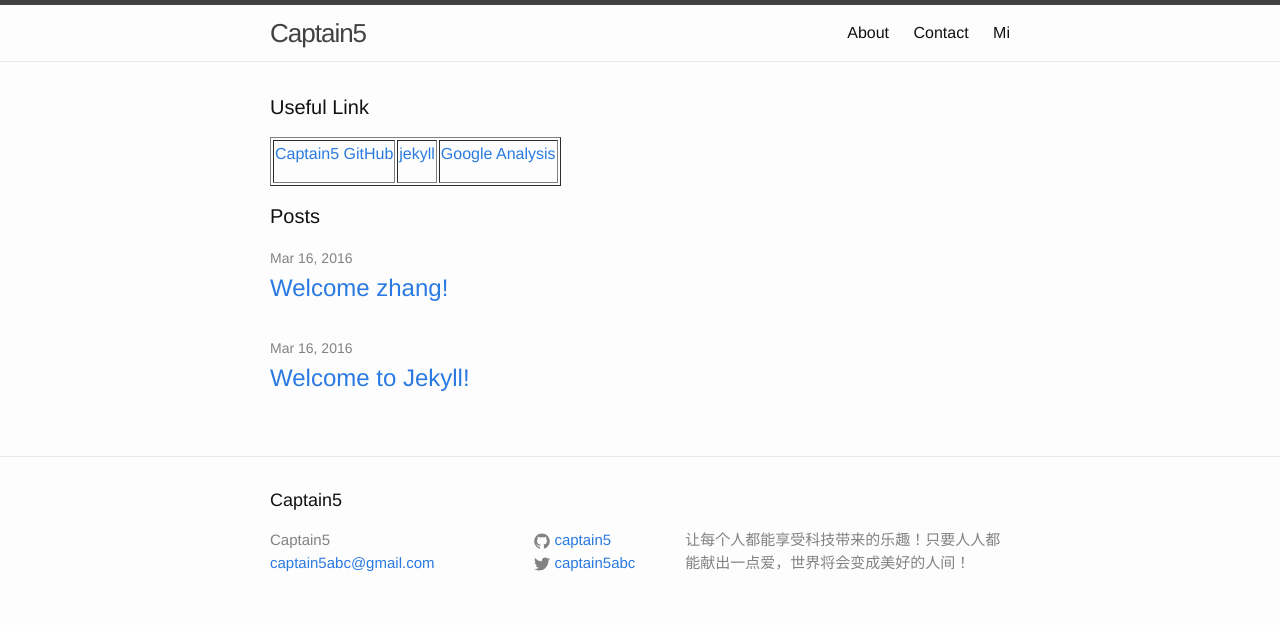
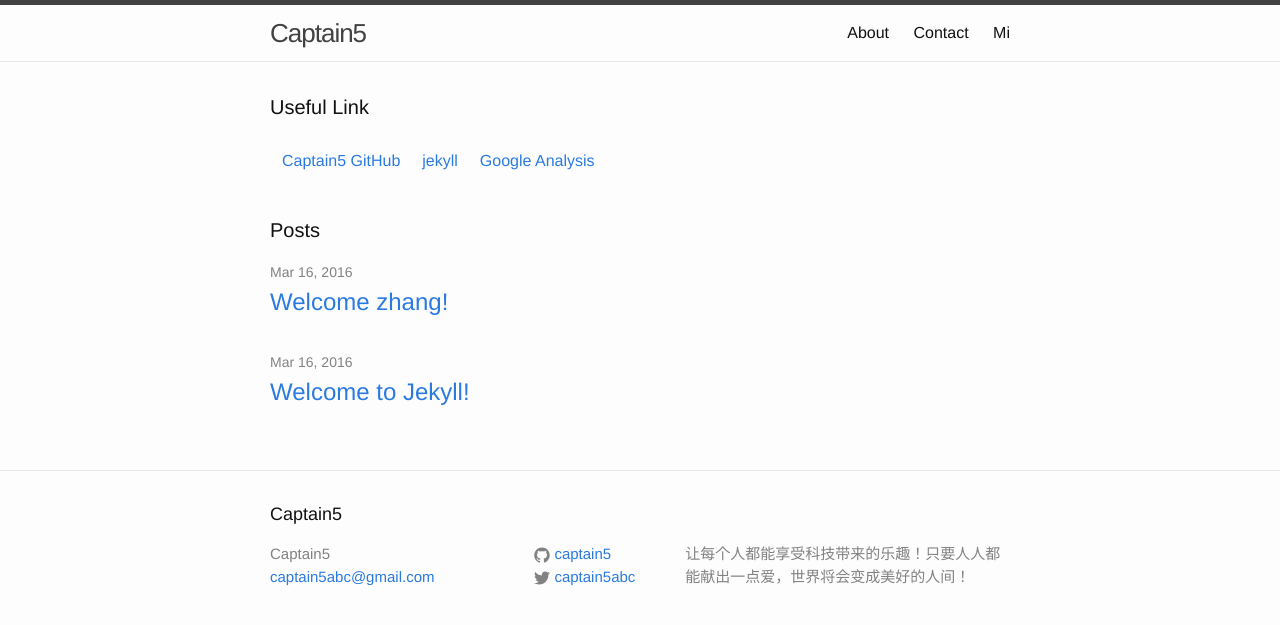
Before and after one commit to captain5/captain5.github.io, a Jekyll site: the page built from index.html, in a window 1280 px wide. Shown: the top 625 px of the page. Built offline with Jekyll 4.4.1, drawn with Linux system fonts in a browser that asks for light colours.

Commit message:
Update index.html

```diff
--- a/index.html
+++ b/index.html
@@ -4,7 +4,7 @@ layout: default
 
 <div class="home">
   <h1 class="page-heading">Useful Link</h1>
-  <table border=1><tr><td>
+  <table cellpadding=10><tr><td>
  <p><a href="https://github.com/captain5"  target="_black">Captain5 GitHub</a></p></td>
 <td><p><a href="https://jekyllrb.com/"  target="_black">jekyll</a></p></td>
  <td><p><a href="https://analytics.google.com"  target="_black">Google Analysis</a></p>
```
